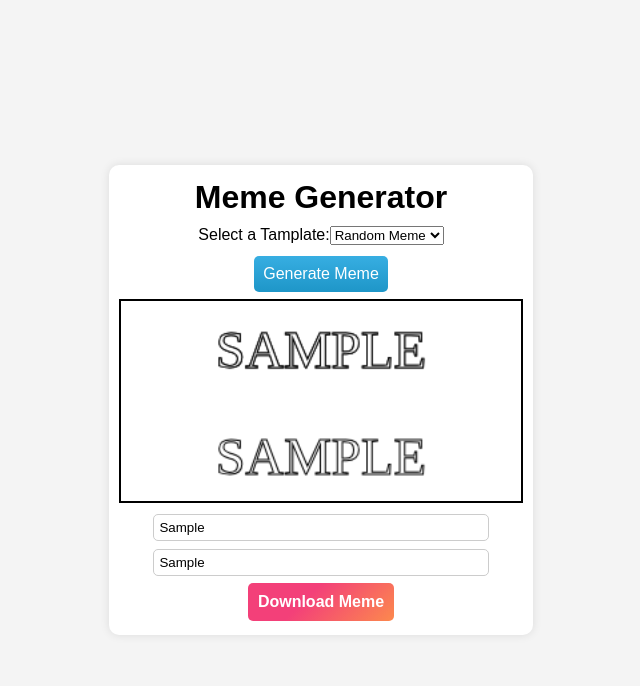
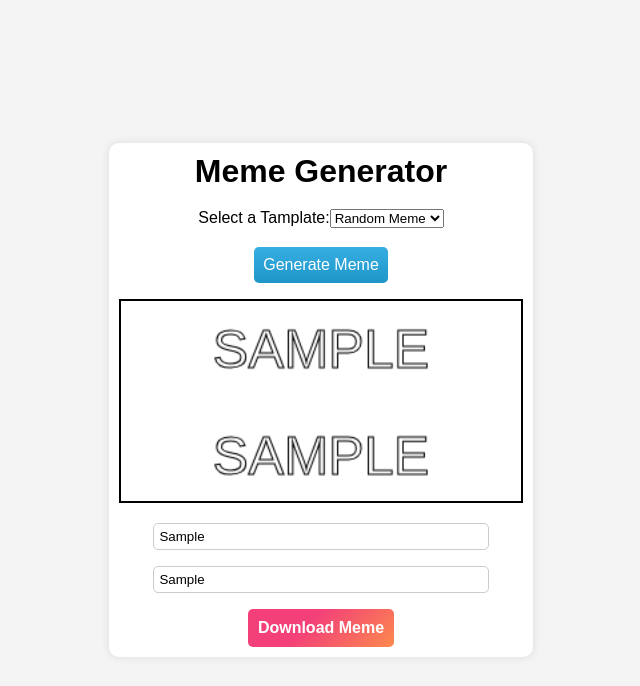
Before and after one commit to amankureshi/meme-generator, a plain HTML site: page index.html in a window 1280 px wide. Both pictures are taken after typing "Sample", "Sample" into the empty fields and a click on the button "Generate Meme". Shown: the whole page, without its empty margins (319-959 px from the left). Drawn offline with Linux system fonts and the light colour scheme; no server answers.

Commit message:
margin added

```diff
--- a/index.html
+++ b/index.html
@@ -11,7 +11,7 @@
 <body>
 
 
-    <div class="container">
+    <div class="container" id="main-container">
         <h1>Meme Generator</h1>
         <div class="tamplate-container">
 
--- a/script.js
+++ b/script.js
@@ -54,7 +54,12 @@ function drawMemeFromUrl(imageUrl) {
   };
 }
 function drawText() {
-  ctx.font = "40px Impact";
+  ctx.clearRect(0, 0, canvas.width, canvas.height);
+  const selectedTemplateUrl = templateSelect.value;
+  if (selectedTemplateUrl) {
+    drawMemeFromUrl(selectedTemplateUrl);
+  }
+  ctx.font = "40px 'Lobster', Arial, sans-serif";
   ctx.fillStyle = "white";
   ctx.strokeStyle = "black";
   ctx.lineWidth = 1;
--- a/style.css
+++ b/style.css
@@ -12,10 +12,8 @@ body {
 }
 
 .container {
-    max-width: 600px;
+    min-width: 300px;
     min-height: 450px;
-    margin: 0 auto;
-    padding: 20px;
     background: #fff;
     border-radius: 10px;
     box-shadow: 0 0 10px rgba(0, 0, 0, 0.1);
@@ -23,8 +21,8 @@ body {
     display: grid;
     place-items: center;
     padding: 10px;
-    margin: 10px;
     border-radius: 10px;
+    gap: 1rem;
 }
 
 .input-div {
@@ -87,3 +85,9 @@ input {
 #download-btn:hover {
     box-shadow: rgba(0, 0, 0, 0.4) 0px 2px 4px, rgba(0, 0, 0, 0.3) 0px 7px 13px -3px, rgba(0, 0, 0, 0.2) 0px -3px 0px inset;
 }
+
+@media (max-width:786px) {
+    .container {
+        margin: 1rem;
+    }
+}
```
